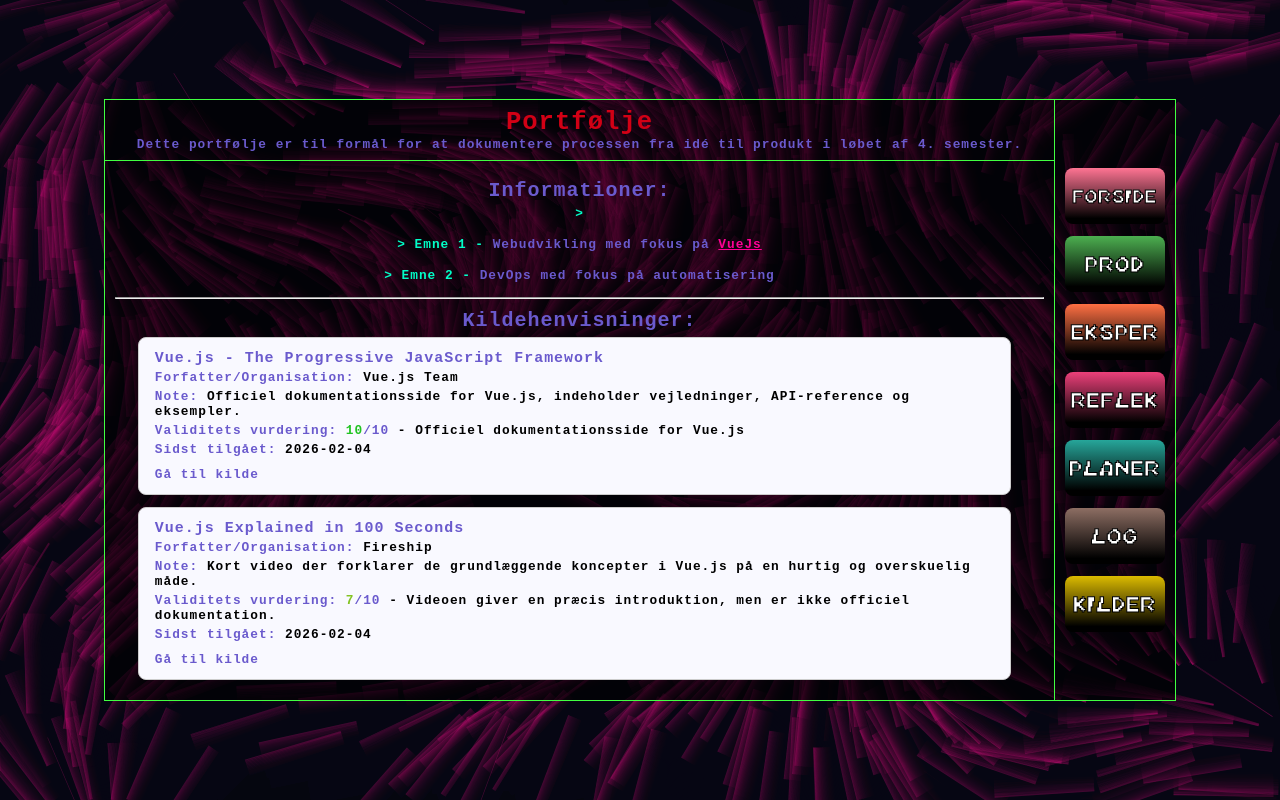
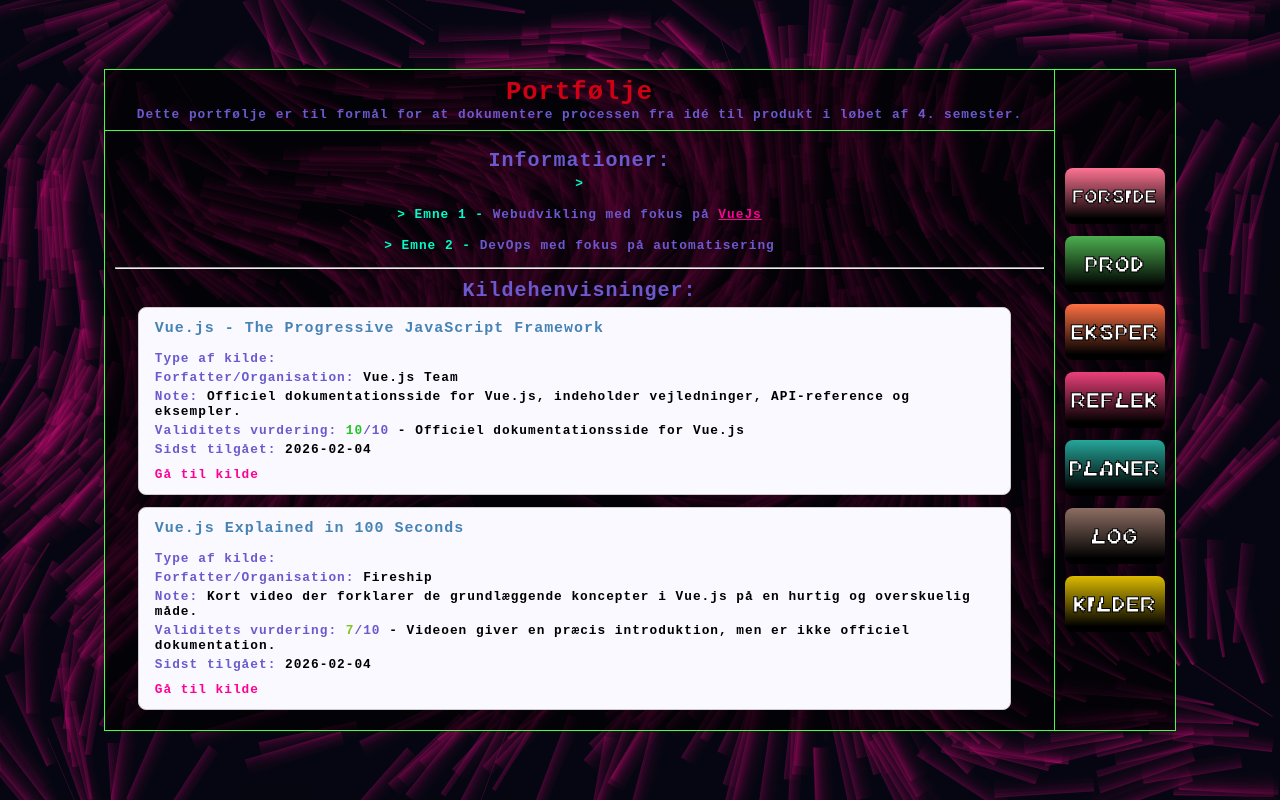
Before and after one commit to Gatherer4466/gatherer4466.github.io, a Vue app: page /literature in a window 1280 px wide. Built offline with nearby package versions, Linux system fonts and the light colour scheme.

Commit message:
Add type of source

```diff
--- a/src/components/viewSpecific/literature/SourceCard.vue
+++ b/src/components/viewSpecific/literature/SourceCard.vue
@@ -1,6 +1,7 @@
 <template>
   <div class="source-card">
     <h3>{{ title }}</h3>
+    <p><strong>Type af kilde:</strong> {{ type }}</p>
     <p><strong>Forfatter/Organisation:</strong> {{ author }}</p>
     <p v-if="note"><strong>Note:</strong> {{ note }}</p>
     <p>
@@ -47,7 +48,8 @@ const validityColor = computed(() => {
 
 .source-card h3 {
   margin-top: 0;
-  color: slateblue;
+  margin-bottom: 15px;
+  color: steelblue;
 }
 
 .source-card strong,
@@ -63,7 +65,6 @@ const validityColor = computed(() => {
 }
 
 .source-card a {
-  color: slateblue;
   text-decoration: none;
   display: inline-block;
   margin-top: 6px;
```
